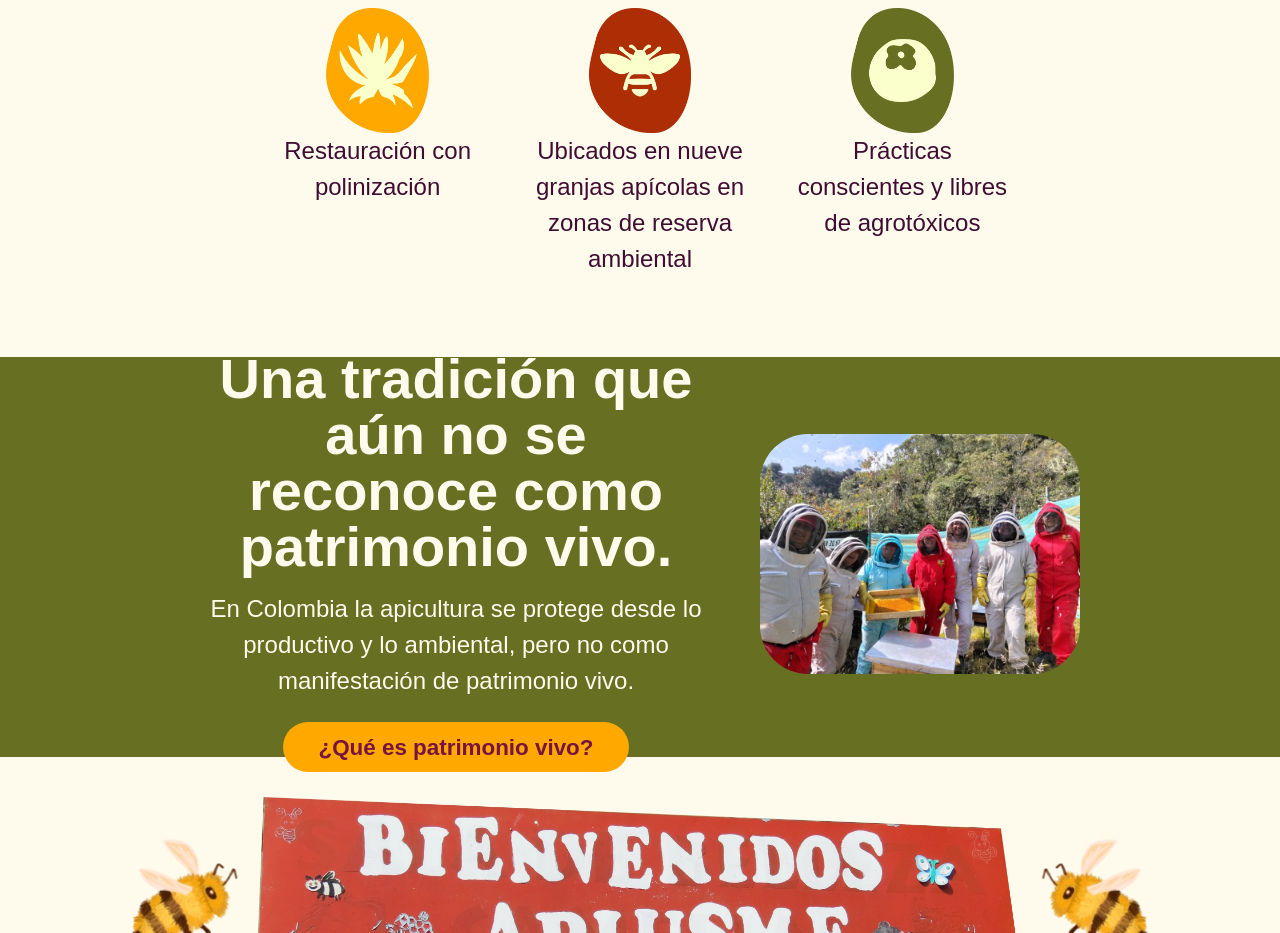
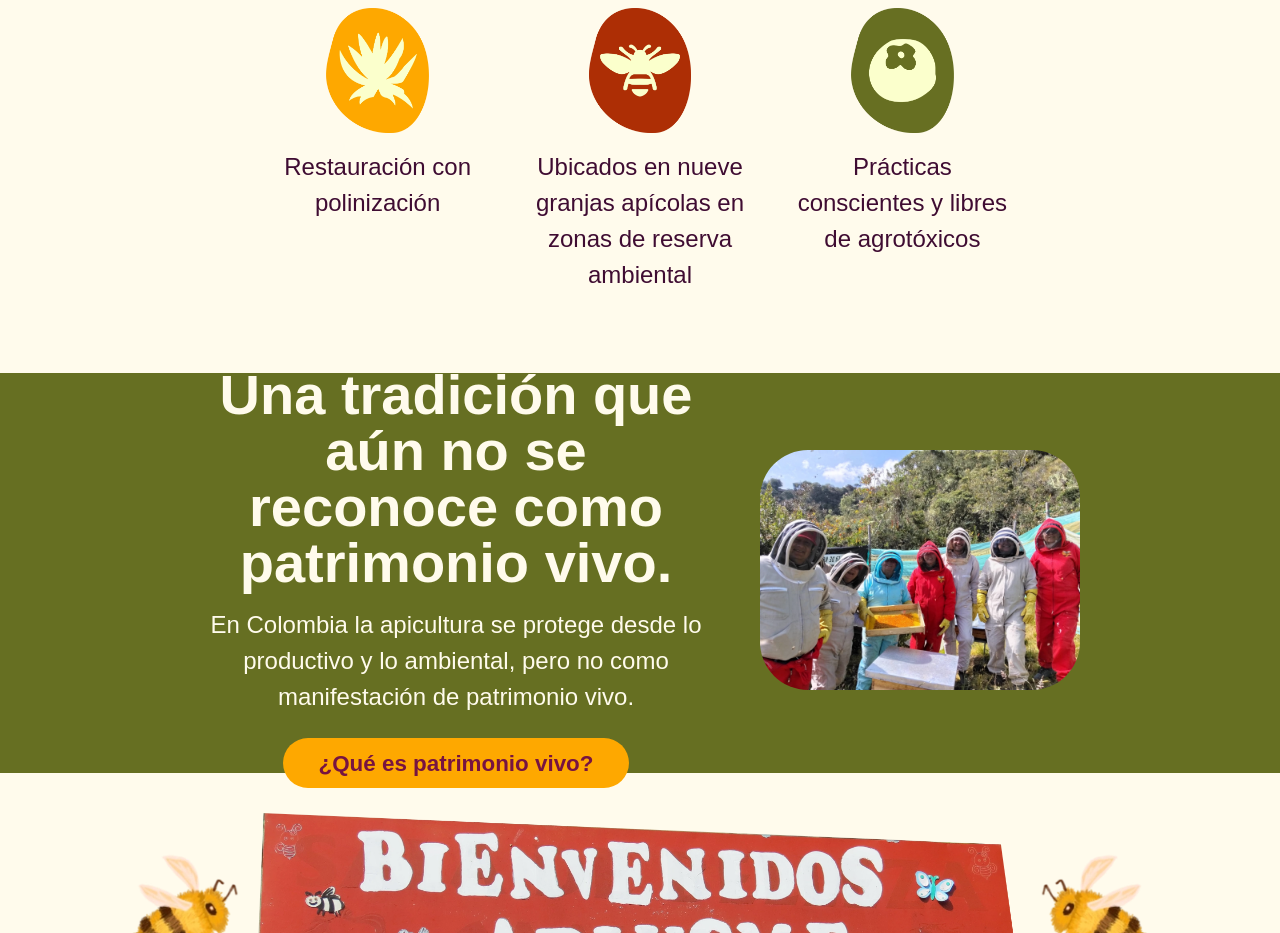
Before and after one commit to jygutierrez/guardianas, a Vue app: page /apiusme in a window 1280 px wide. Shown: the part 1420-2353 px from the top of the page. Built offline with nearby package versions, Linux system fonts and the light colour scheme.

Commit message:
Fix space between image and description

```diff
--- a/src/components/au-introduction.vue
+++ b/src/components/au-introduction.vue
@@ -165,6 +165,7 @@
 .item p {
     text-align: center;
     font-size: 1.5rem;
+    padding-top: 2vh;
     margin: 0;
 }
 
```
